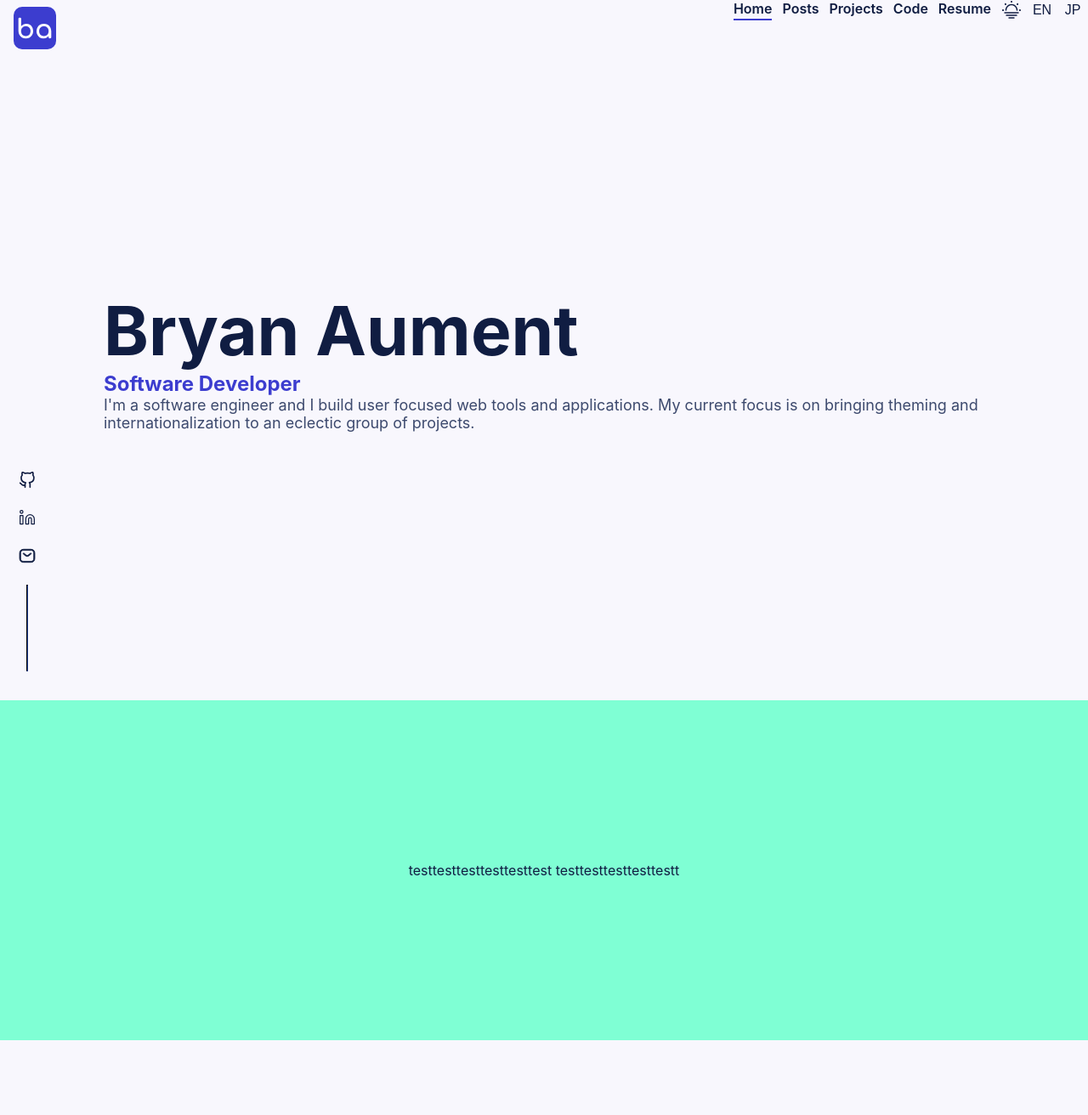
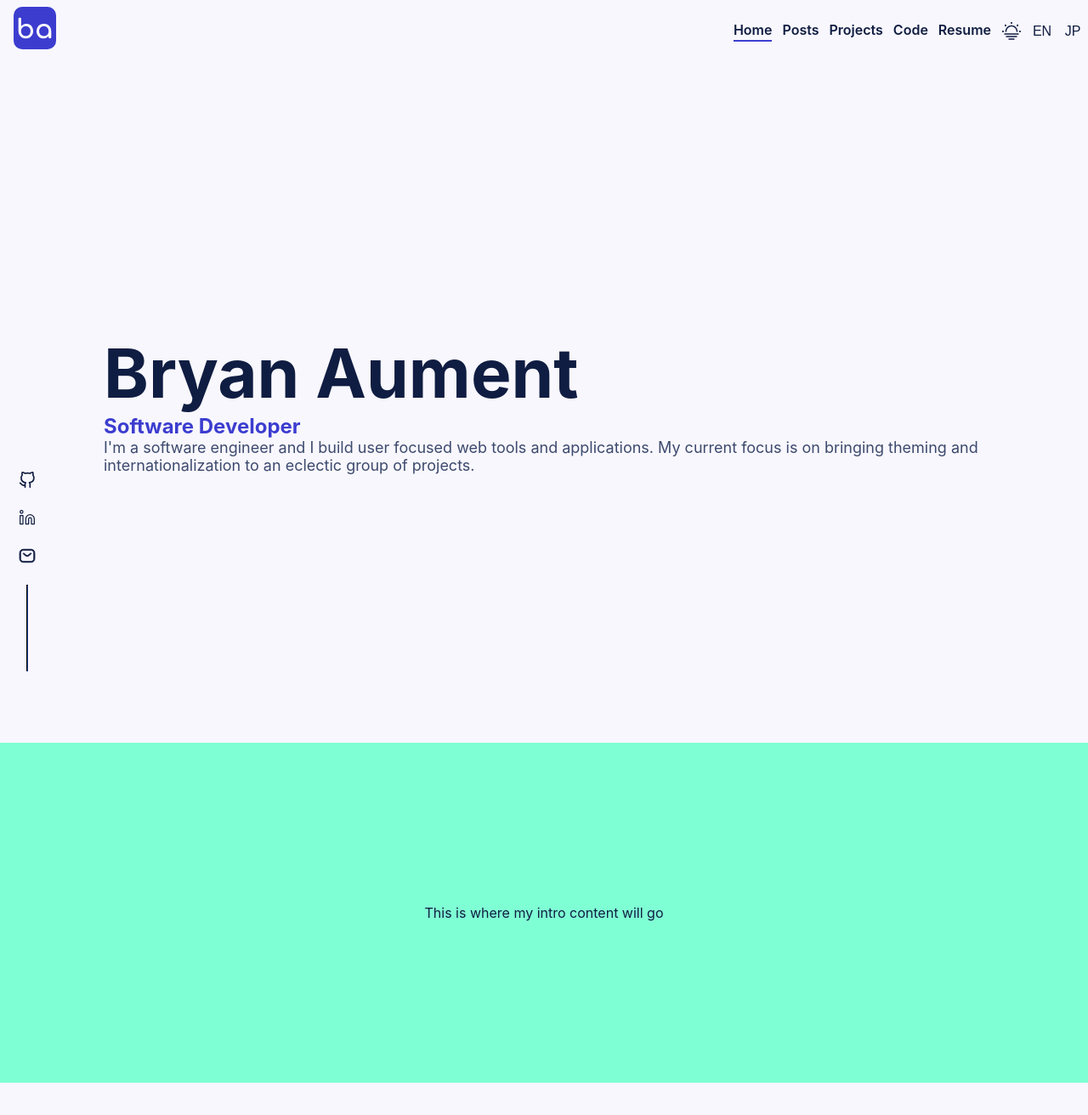
Before and after one commit to BryanAM/portfolio, a React (Create React App) app: page / in a window 1280 px wide. Shown: the top 1312 px of the page at 85% size. Built offline with nearby package versions, Linux system fonts and the light colour scheme.

Commit message:
fixed menu height problems

```diff
--- a/src/components/Menu/menu.scss
+++ b/src/components/Menu/menu.scss
@@ -4,7 +4,7 @@
   width: 100%;
   justify-content: flex-end;
   align-items: center;
-  height: 74px;
+  min-height: 74px;
   z-index: 1;
 
   // override a:hover links
--- a/src/views/Landing/LandingHero/landingHero.scss
+++ b/src/views/Landing/LandingHero/landingHero.scss
@@ -1,5 +1,4 @@
 @use '../../../assets/variables';
-
 
 .landing-hero {
   min-height: 100vh;
--- a/src/views/Landing/LandingIntro/LandingIntro.jsx
+++ b/src/views/Landing/LandingIntro/LandingIntro.jsx
@@ -5,8 +5,7 @@ function LandingIntro() {
   return (
     <section className="landing-intro">
       <div className="max-content-width">
-        testtesttesttesttesttest
-        testtesttesttesttestt
+        This is where my intro content will go
       </div>
     </section>
   );
```
